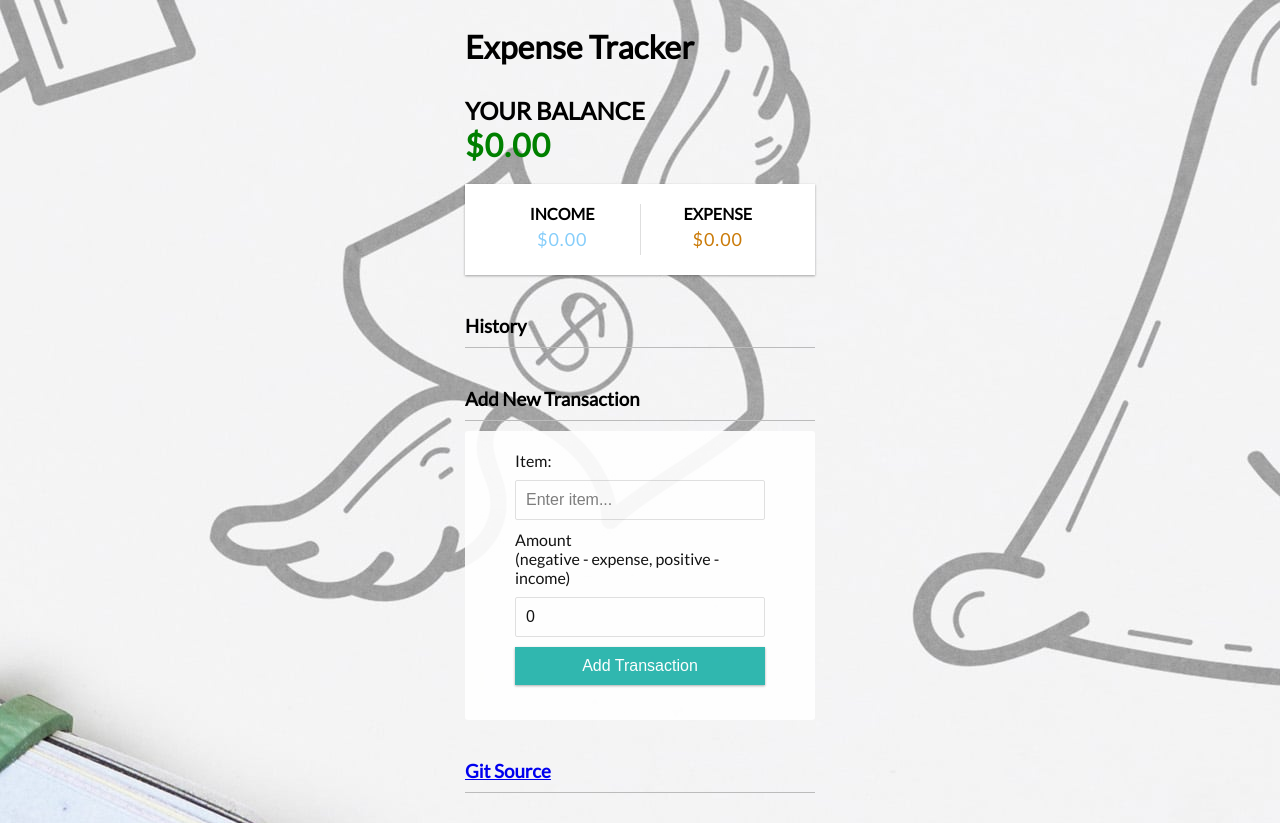
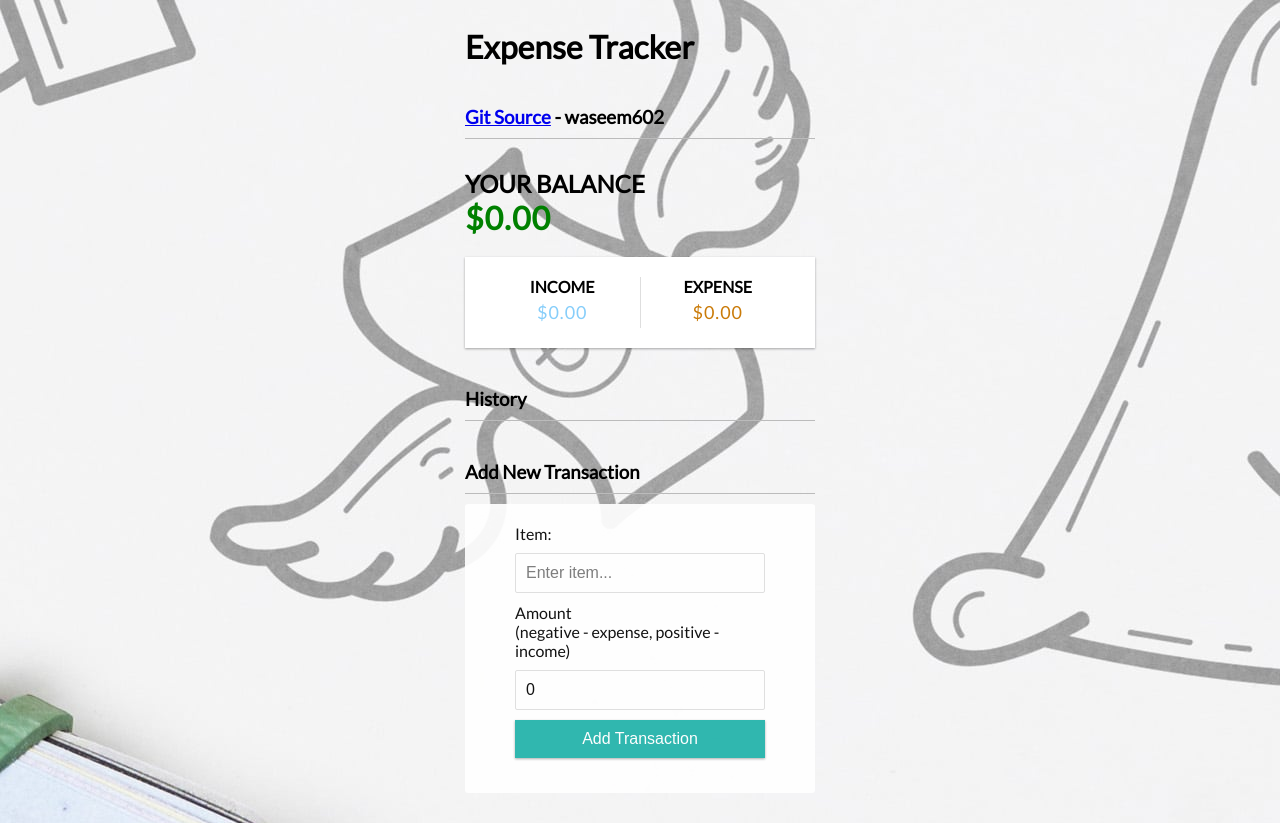
Before and after one commit to waseem602/expense-tracker-app, a React (Create React App) app: page / in a window 1280 px wide. Built offline with nearby package versions, Linux system fonts and the light colour scheme.

Commit message:
minor change

```diff
--- a/src/App.js
+++ b/src/App.js
@@ -11,17 +11,18 @@ function App() {
   return (
     <GlobalProvider>
       <Header />
+      <h3>
+        <a href="https://github.com/waseem602/expense-tracker-app">
+          Git Source
+        </a>{" "}
+        - waseem602
+        <br />
+      </h3>
       <div className="container">
         <Balance />
         <IncomeExpenses />
         <TransactionList />
         <AddTransaction />
-        <h3>
-          <a href="https://github.com/waseem602/expense-tracker-app">
-            Git Source
-          </a>
-          <br />
-        </h3>
       </div>
     </GlobalProvider>
   );
```
